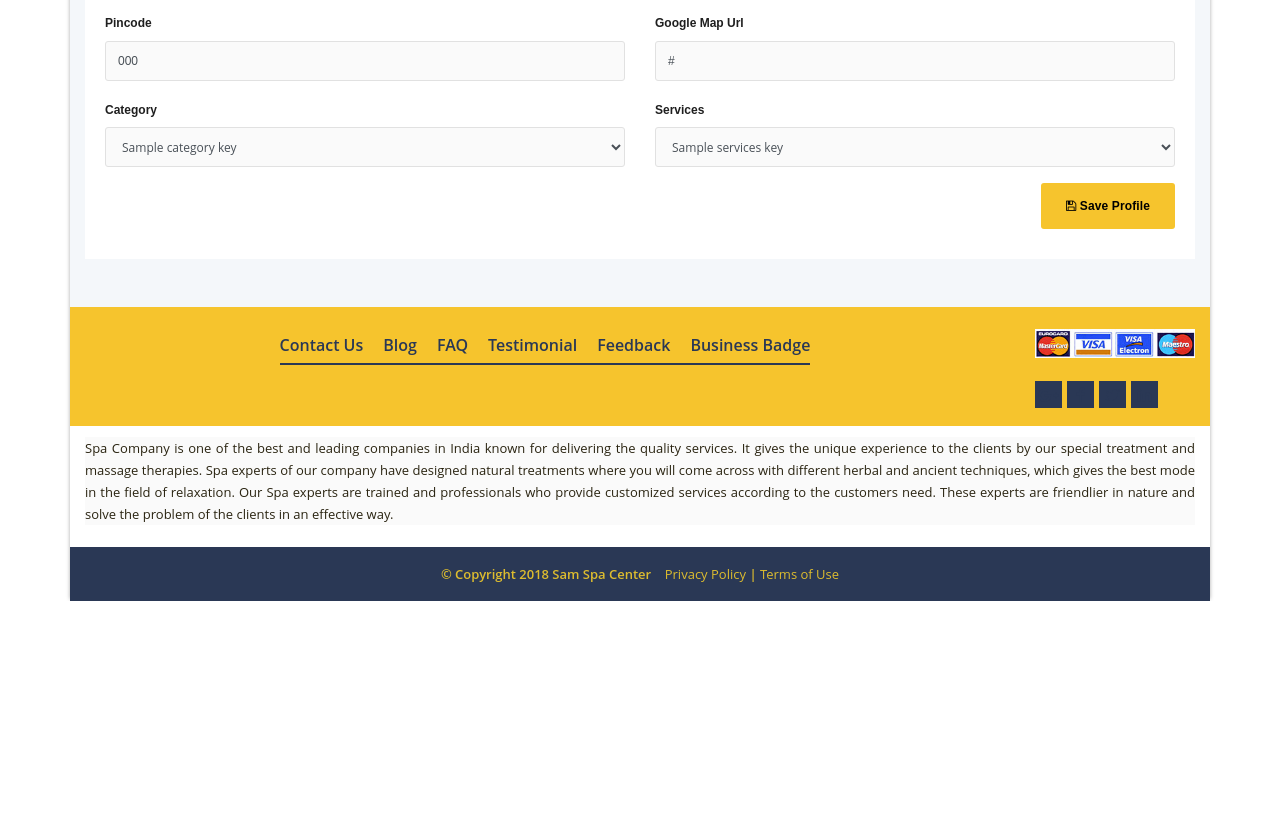
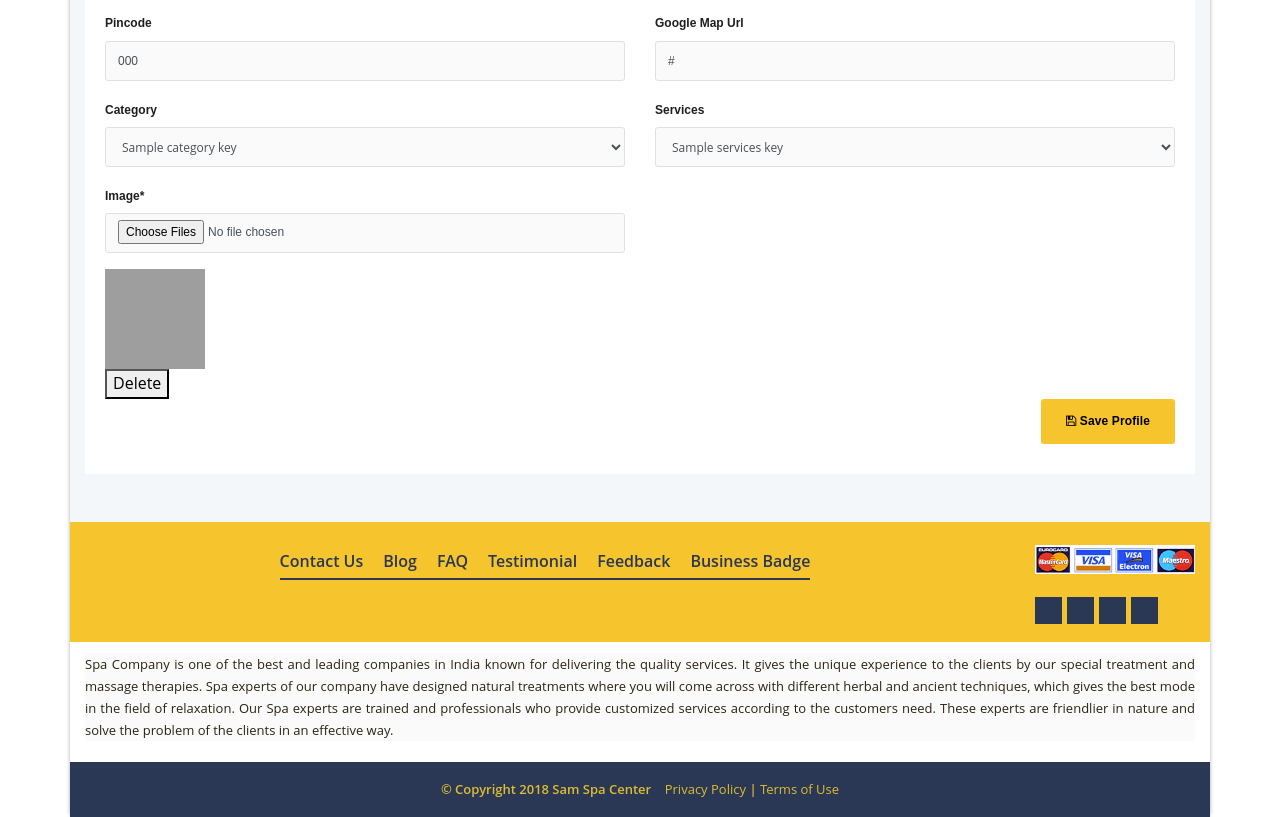
Before and after one commit to dhyeyrathod/newsamspaccenter, a CodeIgniter app: the page made by application/views/edit_profile.php in a window 1280 px wide. Shown: the part 552-1369 px from the top of the page. Before the commit the page ends 1153 px from the top, so only its background shows below. Run offline with CodeIgniter, Linux system fonts and the light colour scheme; data comes from the database, SQL or seed files in the repository; the template is opened without the code that fills it: most values are stand-ins (such as "Sample title", 1, 10 or a date in 2020); data that the repository does not hold is empty; some libraries are stand-ins or nearby versions; grey boxes are pictures that could not be loaded.

Commit message:
works going on profile

```diff
--- a/application/controllers/Members.php
+++ b/application/controllers/Members.php
@@ -57,15 +57,32 @@ class Members extends MY_Controller
 		$profile_id = $this->friend->base64url_decode($this->uri->segment(3));
 		$isupdate = TRUE ;
 		if ($this->input->server('REQUEST_METHOD') == 'POST') {
-			$this->response = json_decode($this->website->setProfile($this->input->post(),$this->session->userdata('user_id'),$isupdate,$this->input->post('profile_id')));
-			// echo "<pre>";print_r($this->response);exit();
+			$this->response = json_decode($this->website->setProfile($this->input->post(),$this->session->userdata('user_id'),$this->input->post('profile_id'),$isupdate));
 			if ($this->response->status == "success") {
-				$this->website->setSpaProfileLocation($this->input->post(),$this->session->userdata('user_id'),$isupdate,$this->input->post('profile_id'));
-				$this->website->setSpaProfileServicesCategory($this->input->post(),$this->session->userdata('user_id'),$isupdate,$this->input->post('profile_id'));
+				$this->website->setSpaProfileLocation($this->input->post(),$this->session->userdata('user_id'),$this->input->post('profile_id'),$isupdate);
+				$this->website->setSpaProfileServicesCategory($this->input->post(),$this->session->userdata('user_id'),$this->input->post('profile_id'),$isupdate);
+				if (count($_FILES['image_to_upload']['name'])) {
+					for($i = 0 ; $i < count($_FILES['image_to_upload']['name']) ; $i++ ) {
+						$_FILES['file']['name']     	= $_FILES['image_to_upload']['name'][$i];
+		                $_FILES['file']['type']     	= $_FILES['image_to_upload']['type'][$i];
+		                $_FILES['file']['tmp_name'] 	= $_FILES['image_to_upload']['tmp_name'][$i];
+		                $_FILES['file']['error']     	= $_FILES['image_to_upload']['error'][$i];
+		                $_FILES['file']['size']     	= $_FILES['image_to_upload']['size'][$i];
+		                $this->load->library('upload', $this->friend->profile_image_upload());
+		                if ($this->upload->do_upload('file')) {
+		                	$this->website->setProfileImage($this->upload->data('file_name'),$this->input->post('profile_id'),$this->session->userdata('user_id'));
+		                } else {
+		                	$this->data['error'] = array('status' =>  FALSE,'message'=>'Error while upload image');
+		                }
+					}
+				}
 				redirect(base_url('members/edit_profile/').$this->friend->base64url_encode($this->input->post('profile_id')));
 			}
 		}
 		$this->data['profile_data'] = $this->website->getSingleProfileDataById($profile_id);
+		$this->data['image_key'] = $this->website->getProfileImageInfoByID($profile_id);
+
+
 		$this->data['all_cities_key'] = $this->website->getAllCitiesDataByCountryName($this->session->userdata('current_locaation_country'));
 		$this->data['category_key'] = $this->website->getRandomCategoryLimitedBySix(100);
 		$this->data['services_key'] = $this->website->getRandomServicesLimitedten(100);
@@ -115,4 +132,8 @@ class Members extends MY_Controller
 			$this->session->set_flashdata('success','Profile Deleted successfully..!!');redirect('members/profile_list');
 		}
 	}
+	public function delete_profile_image()
+	{
+
+	}
 }
--- a/application/models/Website.php
+++ b/application/models/Website.php
@@ -359,4 +359,9 @@ class Website extends CI_Model
 			$this->db->trans_rollback();return json_encode(array('status' => 'failure'));
 		}
 	}
+	public function getProfileImageInfoByID($profile_id)
+	{
+		$sql_str = "SELECT * FROM spa_profile_images WHERE fk_profile_id = ".$this->db->escape($profile_id);
+		return $this->db->query($sql_str)->result();
+	}
 }
--- a/application/views/edit_profile.php
+++ b/application/views/edit_profile.php
@@ -9,7 +9,6 @@
             <?php $this->load->view('common/css') ?>
     </head>
     </head>
-
     <body data-spy="scroll" data-offset="60">
         <main class=" box-shadow-wide">
             <div class="main-box">
@@ -138,6 +137,27 @@
                                                 <?= form_error('services_id','<div class="text-danger">','</div>'); ?>
                                             </div>
                                         </div>
+                                        <div class="col-md-6 col-sm-12">
+                                            <div class="form-group">
+                                                <label>Image<span class="required">*</span></label>
+                                                <input placeholder="" name="image_to_upload[]" class="form-control" type="file" multiple="">
+                                            </div>
+                                        </div>
+                                        <div class="col-md-6 col-sm-12"></div>
+                                        <?php foreach ($image_key as $key => $image_data) : ?>
+                                            <div class="col-md-3 col-sm-6">
+                                                <div class="product-grid">
+                                                    <div class="product-image">
+                                                        <a href="#">
+                                                            <img class="pic-1" style="width: 100px;height: 100px" src="<?= base_url('admin/spa_image/') ?>/<?= $image_data->image_name ?>">
+                                                        </a>
+                                                    </div>
+                                                    <div class="product-content">
+                                                        <a href=""><button>Delete</button></a>
+                                                    </div>
+                                                </div>
+                                            </div>
+                                        <?php endforeach ; ?>
                                         <input type="hidden" value="<?= $profile_data->id ?>" name="profile_id">
                                         <div class="col-md-12 col-sm-12">
                                             <button class="btn btn-default pull-right"><i class="fa fa-save"></i> Save Profile </button>
@@ -224,5 +244,4 @@
             });
         </script>
     </body>
-
 </html>
```
Also changed, not shown: admin/spa_image/13672a12af243386eb8930b451698108.jpg (added), admin/spa_image/330350ff0a262827e56d687032b936ee.jpg (added), admin/spa_image/d111694a3de5beac41f07b2342ac00df.jpg (added). Lines whose indentation alone changed are shown as unchanged.
